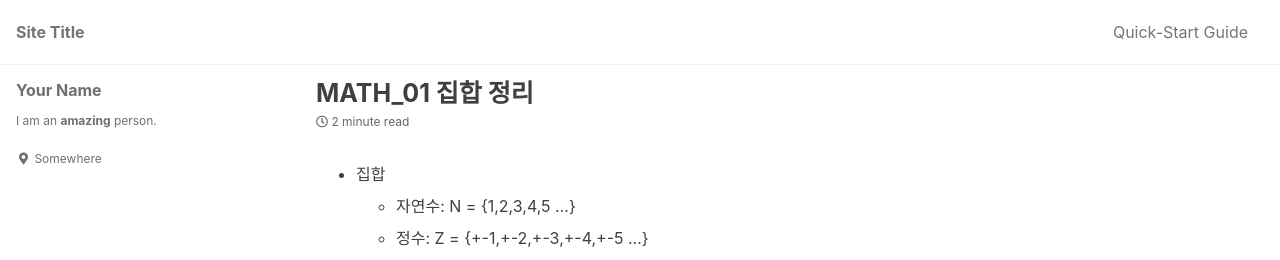
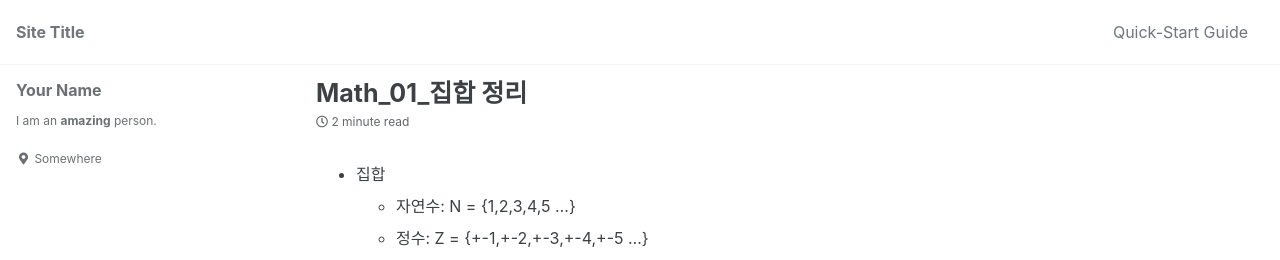
Before and after one commit to copper-light/ghhdh.github.io, a Jekyll site: the page built from _posts/2020-08-10-01 집합 정리.md, in a window 1280 px wide and 900 px high. Shown: the top 260 px of the window. Built offline with Jekyll 4.4.1, drawn with Linux system fonts in a browser that asks for light colours; cached includes are drawn as plain includes; formulas are drawn with MathJax 3.

Commit message:
Update 2020-08-10-01 집합 정리.md

```diff
--- a/_posts/2020-08-10-01 집합 정리.md
+++ b/_posts/2020-08-10-01 집합 정리.md
@@ -1,5 +1,5 @@
 ---
-title: MATH_01 집합 정리
+title: Math_01_집합 정리
 tags:
   - Blog
   - MathJax
```
